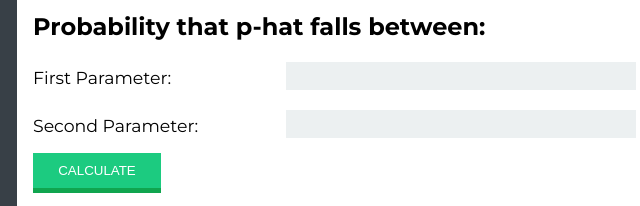
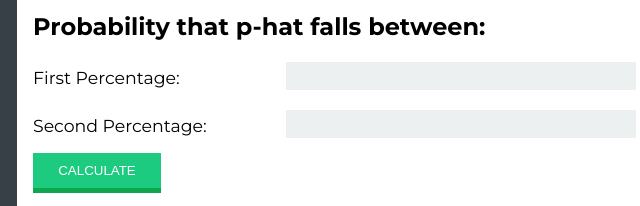
Before and after one commit to amucinom/Binom-Calculator, a plain HTML site: page index.html in a window 1280 px wide. Shown: the part 218-424 px from the top of the page, 303-943 px from the left. Drawn offline with Linux system fonts and the light colour scheme.

Commit message:
changed Parameter to Percentages

```diff
--- a/index.html
+++ b/index.html
@@ -25,12 +25,12 @@
 
             <h2 class="prob-title">Probability that p-hat falls between:</h2>
             <div class="entry">
-                <label for="firstParam">First Parameter:</label>
+                <label for="firstParam">First Percentage:</label>
                 <input type="text" name="firstParam" size="10">
             </div>
 
             <div class="entry">
-                <label for="secParam">Second Parameter:</label>
+                <label for="secParam">Second Percentage:</label>
                 <input type="text" name="secParam" size="10">
             </div>
 
```
